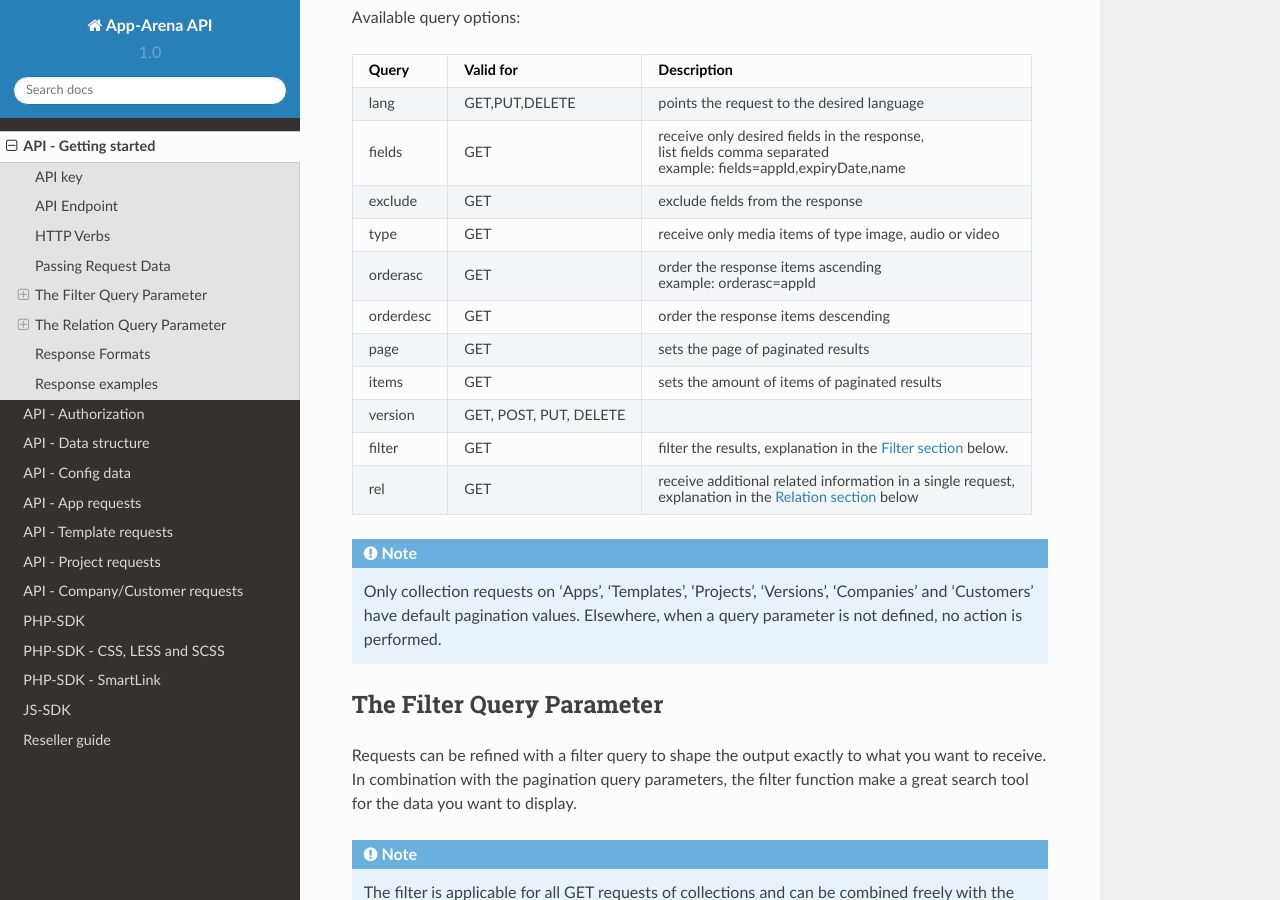
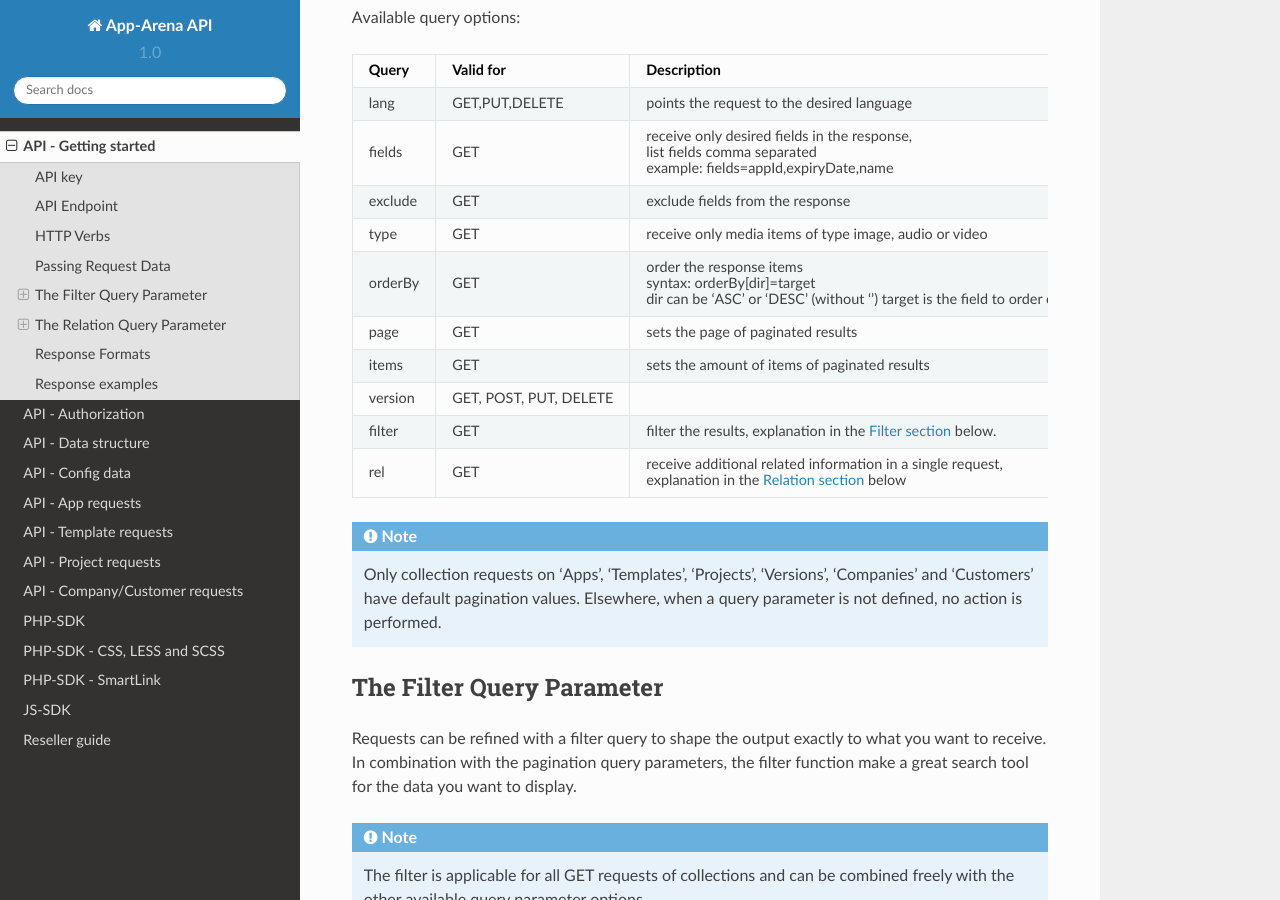
Before and after one commit to apparena/docs, a Sphinx documentation site: the page built from docs/api/001-index.rst, in a window 1280 px wide and 900 px high, scrolled down 1198 px. Built offline with Sphinx 7.4.7 and the Read the Docs theme 2.0.0, drawn with Linux system fonts in a browser that asks for light colours.

Commit message:
AM-817 API documentation

```diff
--- a/docs/api/001-index.rst
+++ b/docs/api/001-index.rst
@@ -70,10 +70,10 @@ Available query options:
 | type       | GET                      | receive only media items of type image, audio or      |
 |            |                          | video                                                 |
 +------------+--------------------------+-------------------------------------------------------+
-| orderasc   | GET                      | order the response items ascending |br|               |
-|            |                          | example: orderasc=appId                               |
-+------------+--------------------------+-------------------------------------------------------+
-| orderdesc  | GET                      | order the response items descending                   |
+| orderBy    | GET                      | order the response items |br|                         |
+|            |                          | syntax: orderBy[dir]=target |br|                      |
+|            |                          | dir can be 'ASC' or 'DESC' (without '')               |
+|            |                          | target is the field to order e.g.: orderBy[DESC]=appId|
 +------------+--------------------------+-------------------------------------------------------+
 | page       | GET                      | sets the page of paginated results                    |
 +------------+--------------------------+-------------------------------------------------------+
--- a/docs/api/060-apps.rst
+++ b/docs/api/060-apps.rst
@@ -32,7 +32,7 @@ The app component consists of the following fields:
 
     **relations**
 
-    company*, template*, configs, translations, infos, languages*
+    company*, template*, channels, configs, translations, infos, languages*
 
     \* can be fetched via collection request
 
```
